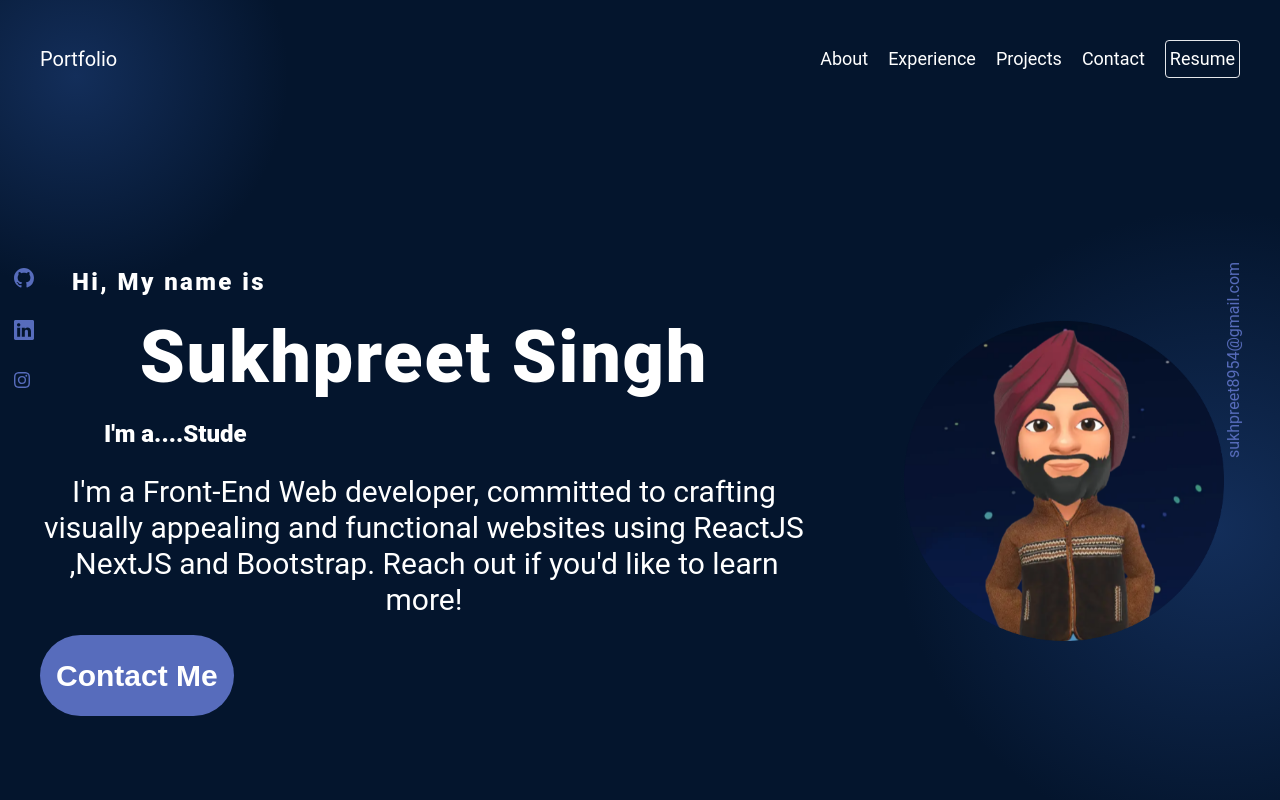
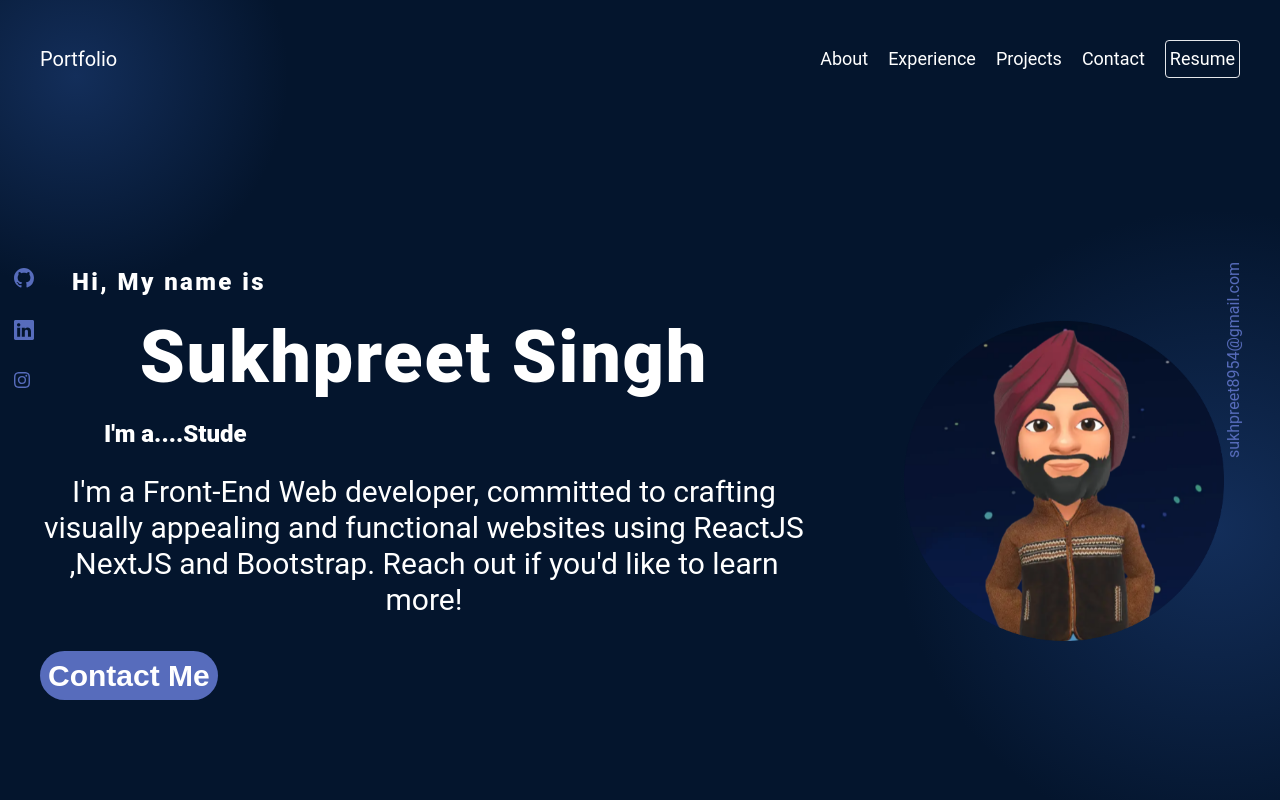
Before and after one commit to sukhii8954/portfolio, a React (Create React App) app: page / in a window 1280 px wide. Shown: the top 800 px of the page. Built offline with nearby package versions, Linux system fonts and the light colour scheme.

Commit message:
new commit

```diff
--- a/src/Components/Hero.jsx
+++ b/src/Components/Hero.jsx
@@ -34,7 +34,7 @@ export const Hero = () => {
           committed to crafting visually appealing and functional websites using ReactJS ,NextJS and Bootstrap.
             Reach out if you'd like to learn more!</p>
           <a className='text-3xl font-custom font-semibold bg-[#576CBC]
-                   rounded-[100px] px-4 mb-2 py-6 z-50 md:z-50 md:mx-auto'
+                   rounded-[100px] px-2 mb-2 py-2 z-50 md:z-50 md:mx-auto'
 
                    href='mailto:sukhpreet8954@gmail.com'>Contact Me</a>
         </div>
```
